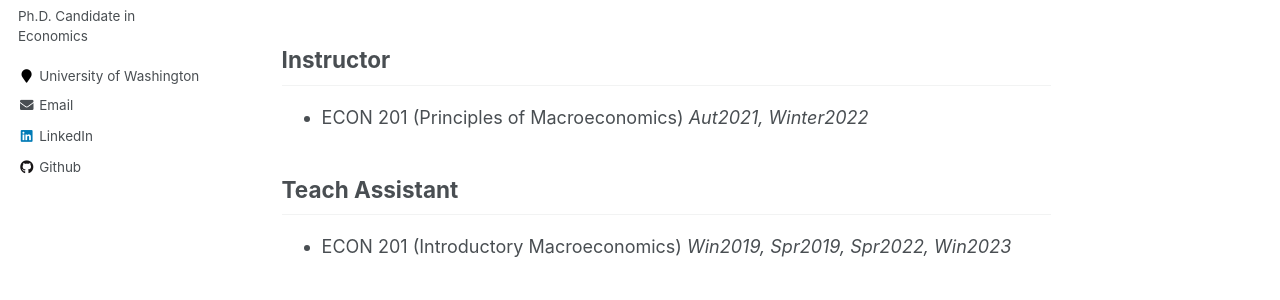
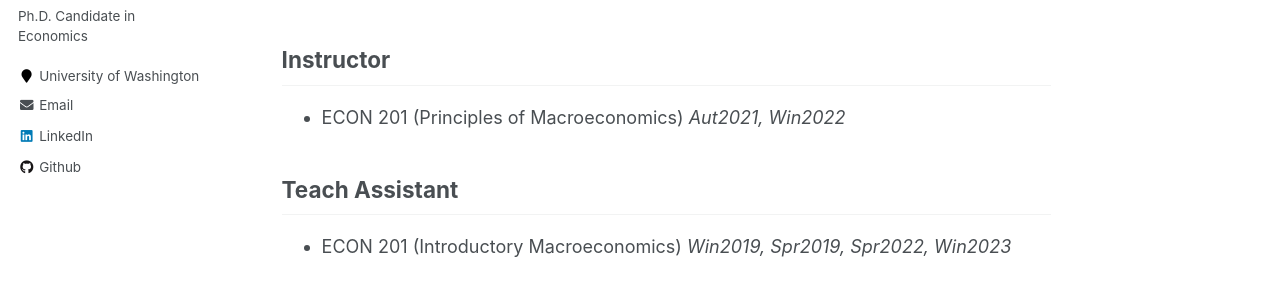
Before and after one commit to Reina-Kawai/Reina-Kawai.github.io, a Jekyll site: the page built from _pages/teaching.md, in a window 1280 px wide. Shown: the part 288-588 px from the top of the page. Built offline with Jekyll 4.4.1, drawn with Linux system fonts in a browser that asks for light colours.

Commit message:
Update teaching.md

```diff
--- a/_pages/teaching.md
+++ b/_pages/teaching.md
@@ -8,7 +8,7 @@ author_profile: true
 * EMBA 510 (Statistics for Management) *Spr2023*
 
 ## Instructor
-  * ECON 201 (Principles of Macroeconomics)   *Aut2021, Winter2022*
+  * ECON 201 (Principles of Macroeconomics)   *Aut2021, Win2022*
 
 ## Teach Assistant
   * ECON 201 (Introductory Macroeconomics)   *Win2019, Spr2019, Spr2022, Win2023*
```
